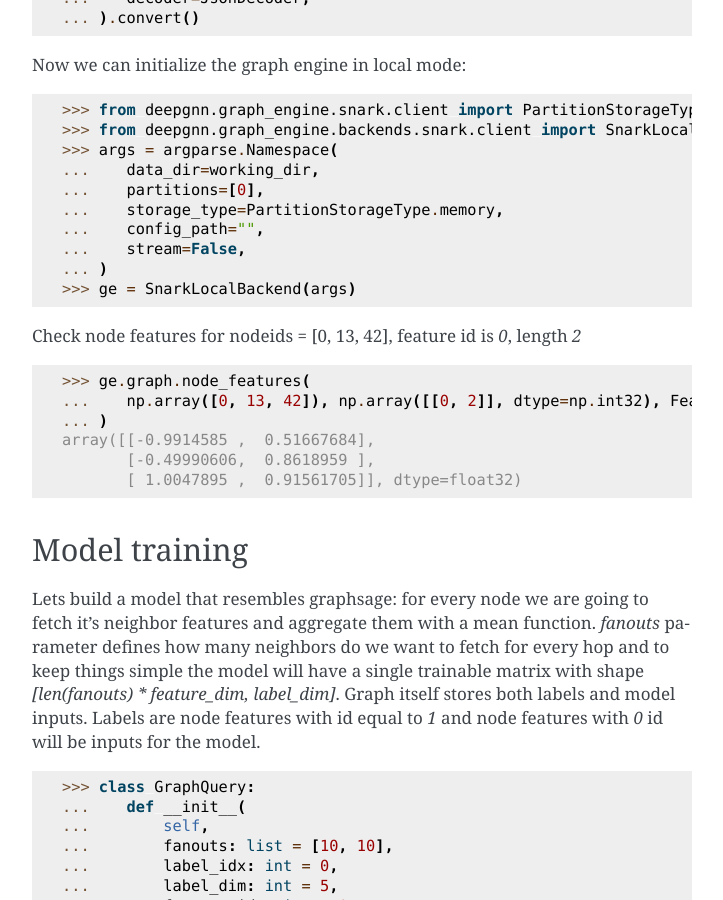
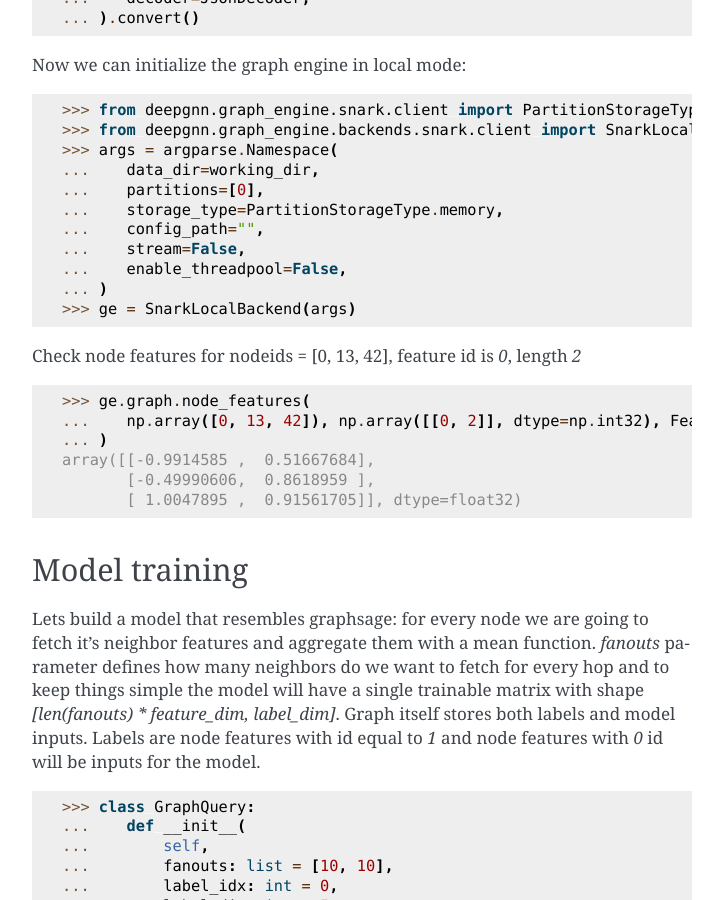
Before and after one commit to microsoft/DeepGNN, a Sphinx documentation site: the page built from docs/tf/link_pred.rst, in a window 1280 px wide and 900 px high, scrolled down 2112 px. Shown: the whole window, without its empty margins (388-1111 px from the left). Built offline with Sphinx 7.4.7, drawn with Linux system fonts in a browser that asks for light colours.

```diff
--- a/docs/tf/link_pred.rst
+++ b/docs/tf/link_pred.rst
@@ -120,6 +120,7 @@
     ...    storage_type=PartitionStorageType.memory,
     ...    config_path="",
     ...    stream=False,
+    ...    enable_threadpool=False,
     ... )
     >>> ge = SnarkLocalBackend(args)
 
```
